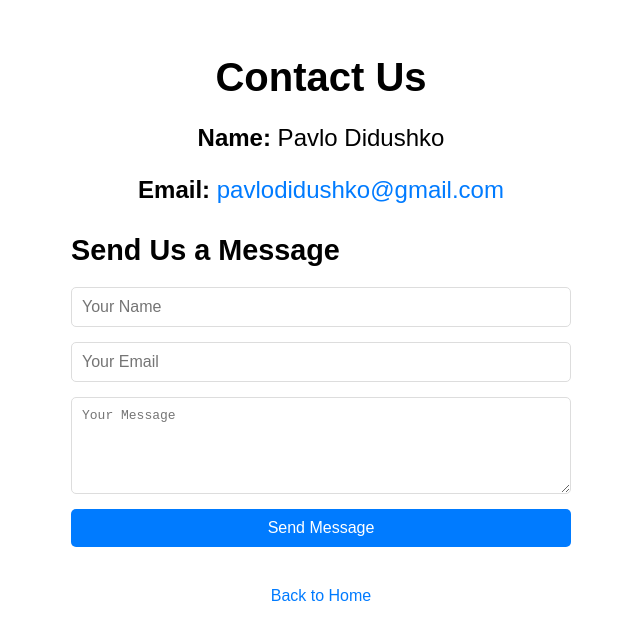
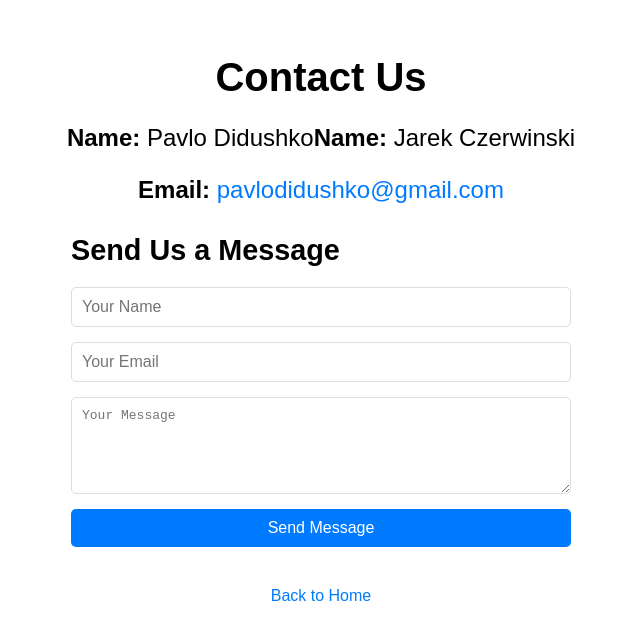
Before and after one commit to oldhand7/reco-universal, a Next.js app: page /contact in a window 1280 px wide. Shown: the top 640 px of the page, without its empty margins (319-959 px from the left). Built offline with nearby package versions, Linux system fonts and the light colour scheme.

Commit message:
contact added

```diff
--- a/src/pages/contact.js
+++ b/src/pages/contact.js
@@ -7,6 +7,7 @@ const ContactPage = () => {
       <h1 style={{ fontSize: '2.5em', marginBottom: '20px' }}>Contact Us</h1>
       <p style={{ fontSize: '1.5em', marginBottom: '10px' }}>
         <strong>Name:</strong> Pavlo Didushko
+        <strong>Name:</strong> Jarek Czerwinski
       </p>
       <p style={{ fontSize: '1.5em', marginBottom: '20px' }}>
         <strong>Email:</strong>{' '}
```
